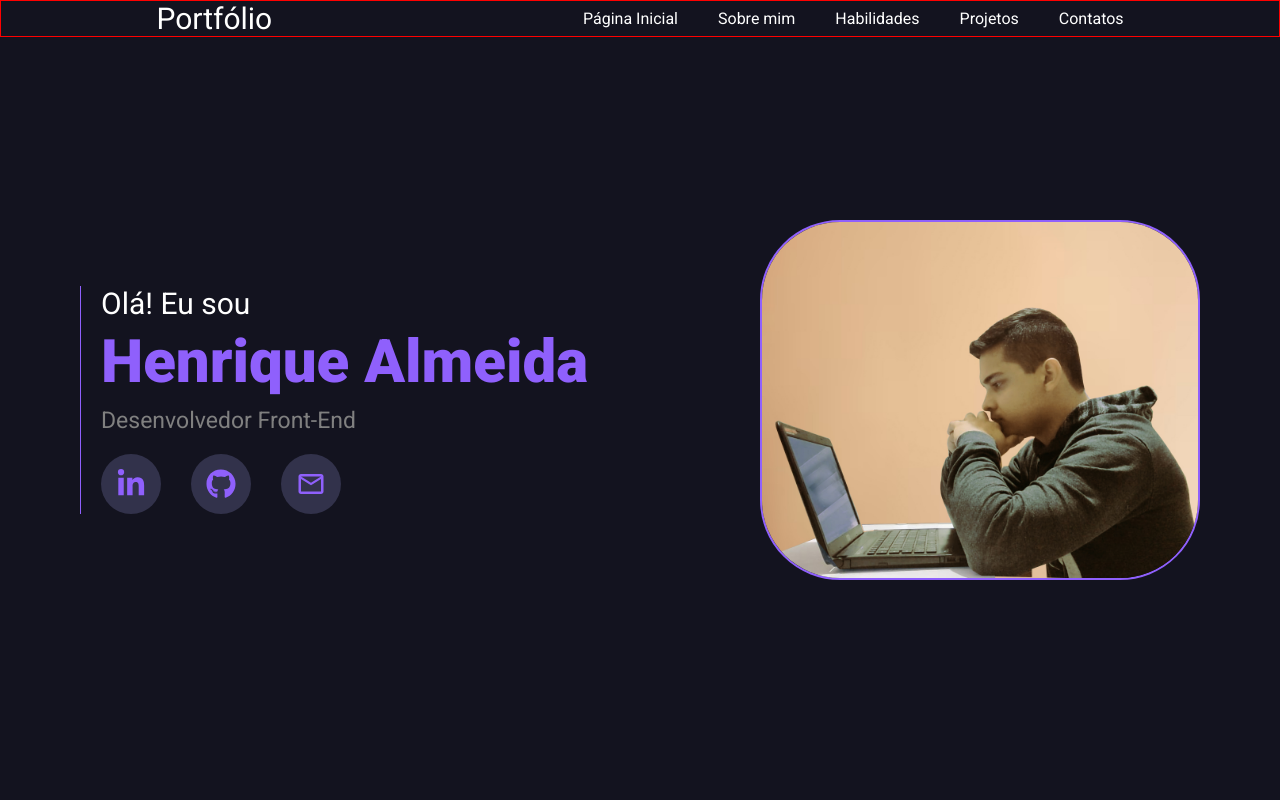
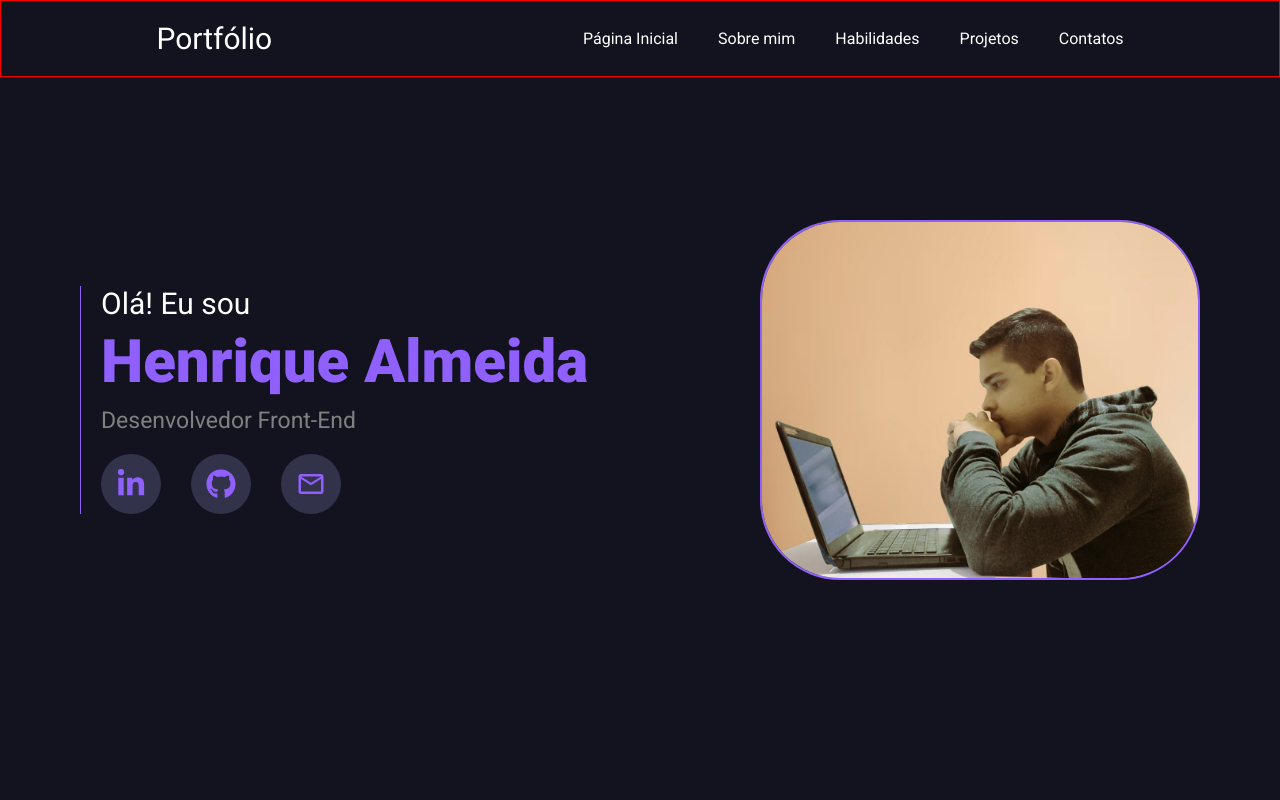
Before and after one commit to henriquealmeida06/meu-portfolio, a React (Create React App) app: page / in a window 1280 px wide. Shown: the top 800 px of the page. Built offline with nearby package versions, Linux system fonts and the light colour scheme.

Commit message:
response3

```diff
--- a/src/components/NavBar.module.css
+++ b/src/components/NavBar.module.css
@@ -3,6 +3,7 @@ nav {
   justify-content: space-around;
   align-items: center;
   background-color: rgb(19, 19, 31);
+  padding: 20px 0px 20px 0px;
   color: white;
   font-family: "Roboto", sans-serif;
   position: fixed;
```
